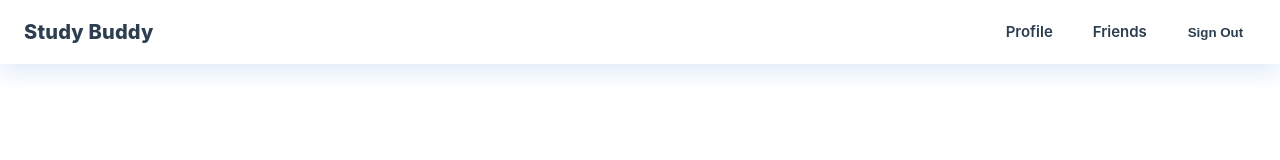
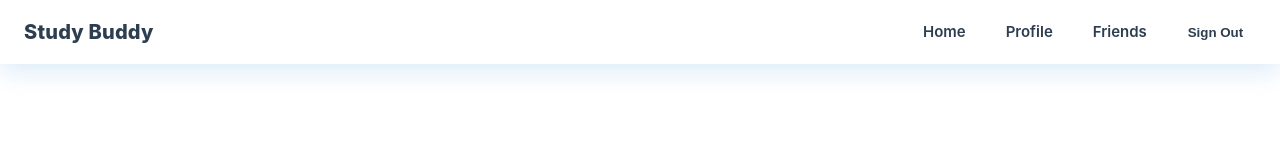
Before and after one commit to coreyjkbartels/Study-Buddy, a Vue app: page /signup in a window 1280 px wide. Shown: the top 160 px of the page. Built offline with nearby package versions, Linux system fonts and the light colour scheme.

Commit message:
home button added to nav

```diff
--- a/src/components/Header.vue
+++ b/src/components/Header.vue
@@ -30,6 +30,7 @@ async function logout() {
     <div class="container">
       <h1 class="logo">Study Buddy</h1>
       <nav class="nav">
+        <RouterLink to="/home" class="nav-item">Home</RouterLink>
         <RouterLink to="/profile" class="nav-item">Profile</RouterLink>
         <RouterLink to="/friends" class="nav-item">Friends</RouterLink>
         <button class="signout" @click="logout">Sign Out</button>
```
